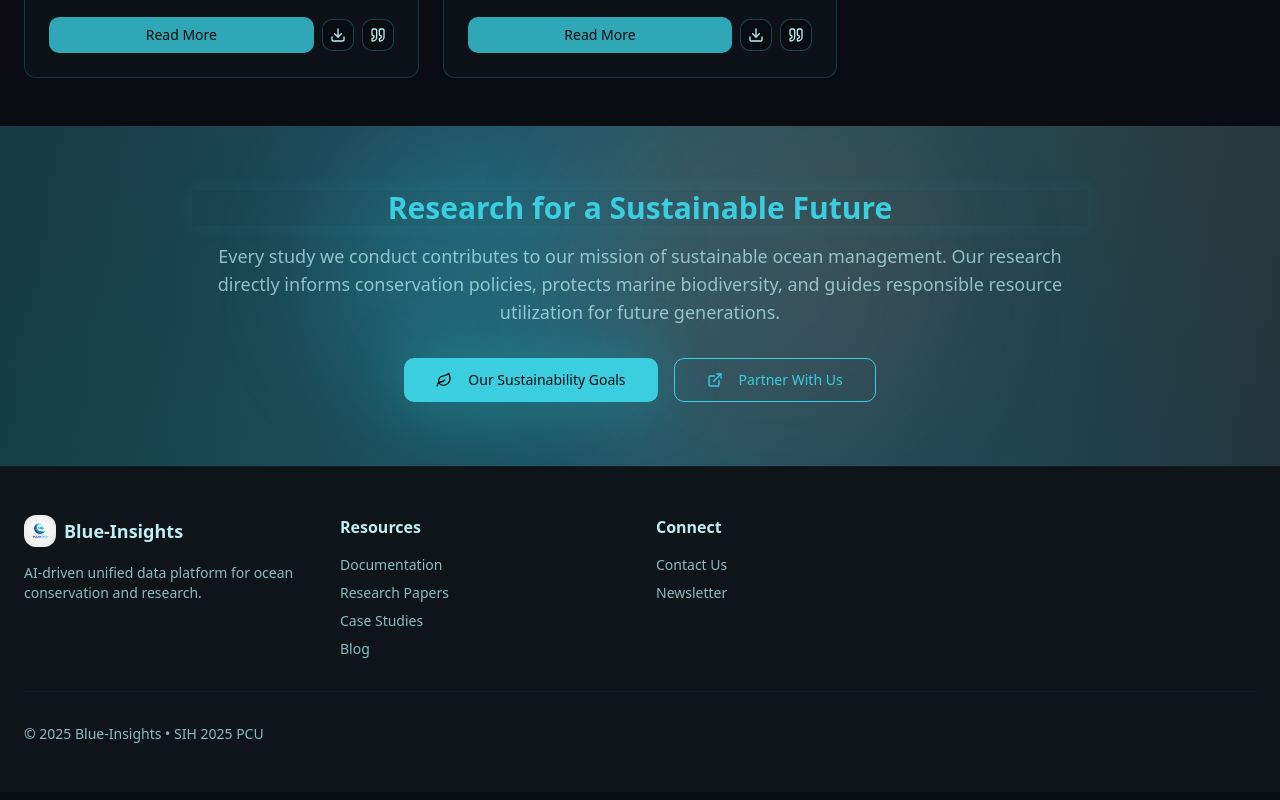
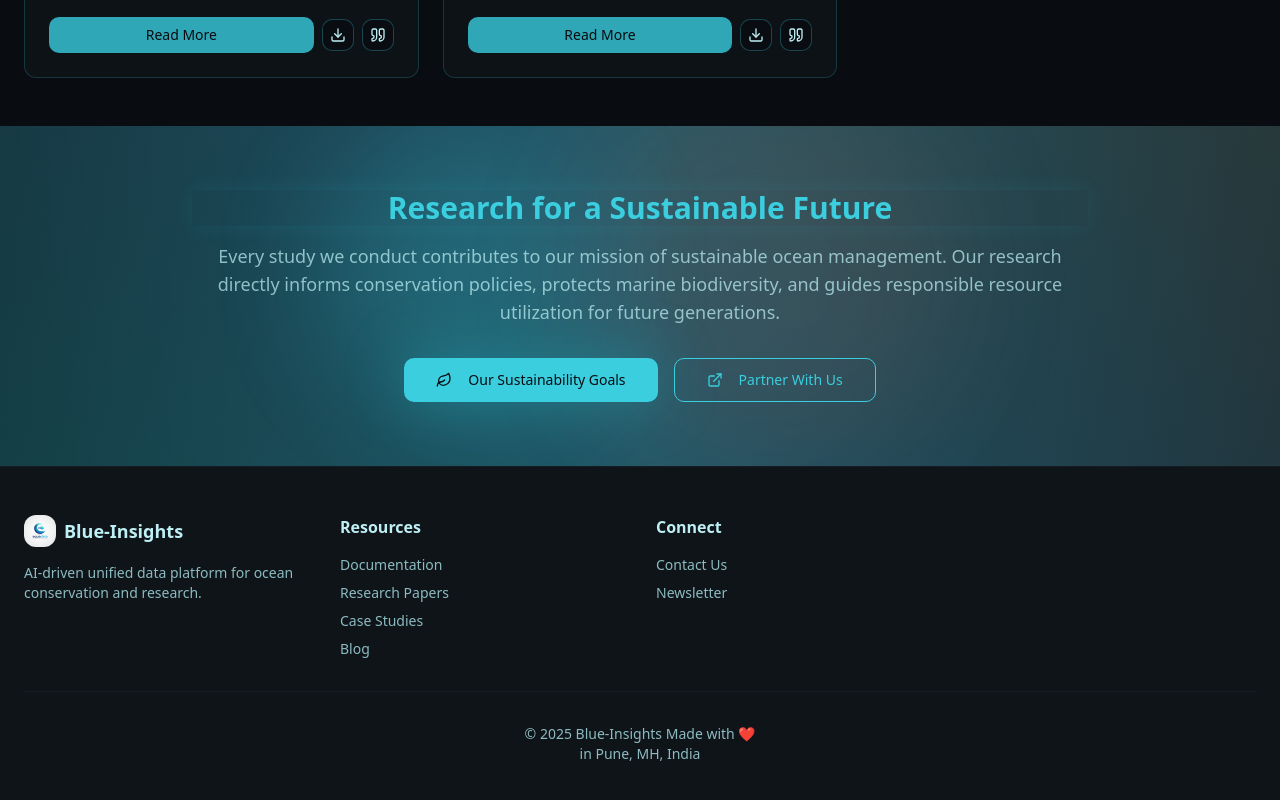
Before and after one commit to theProNerd14/aqua-insights-16, a React (Vite) app: page /research in a window 1280 px wide. Shown: the part 1888-2688 px from the top of the page. Built offline with nearby package versions, Linux system fonts and the light colour scheme; the HTML template or start-up script is replaced by a standard one.

Commit message:
Visual edit in Lovable

```diff
--- a/src/components/Footer.tsx
+++ b/src/components/Footer.tsx
@@ -37,7 +37,8 @@ export const Footer = () => {
         </div>
 
         <div className="mt-8 pt-8 border-t border-border/50 flex flex-col md:flex-row justify-between items-center">
-          <p className="text-sm text-muted-foreground">© 2025 Blue-Insights • SIH 2025 PCU</p>
+          <p className="text-sm text-muted-foreground text-center mx-[500px]">© 2025 Blue-Insights
+Made with ❤️ in Pune, MH, India</p>
           <div className="flex space-x-6 mt-4 md:mt-0">
 
 
```
